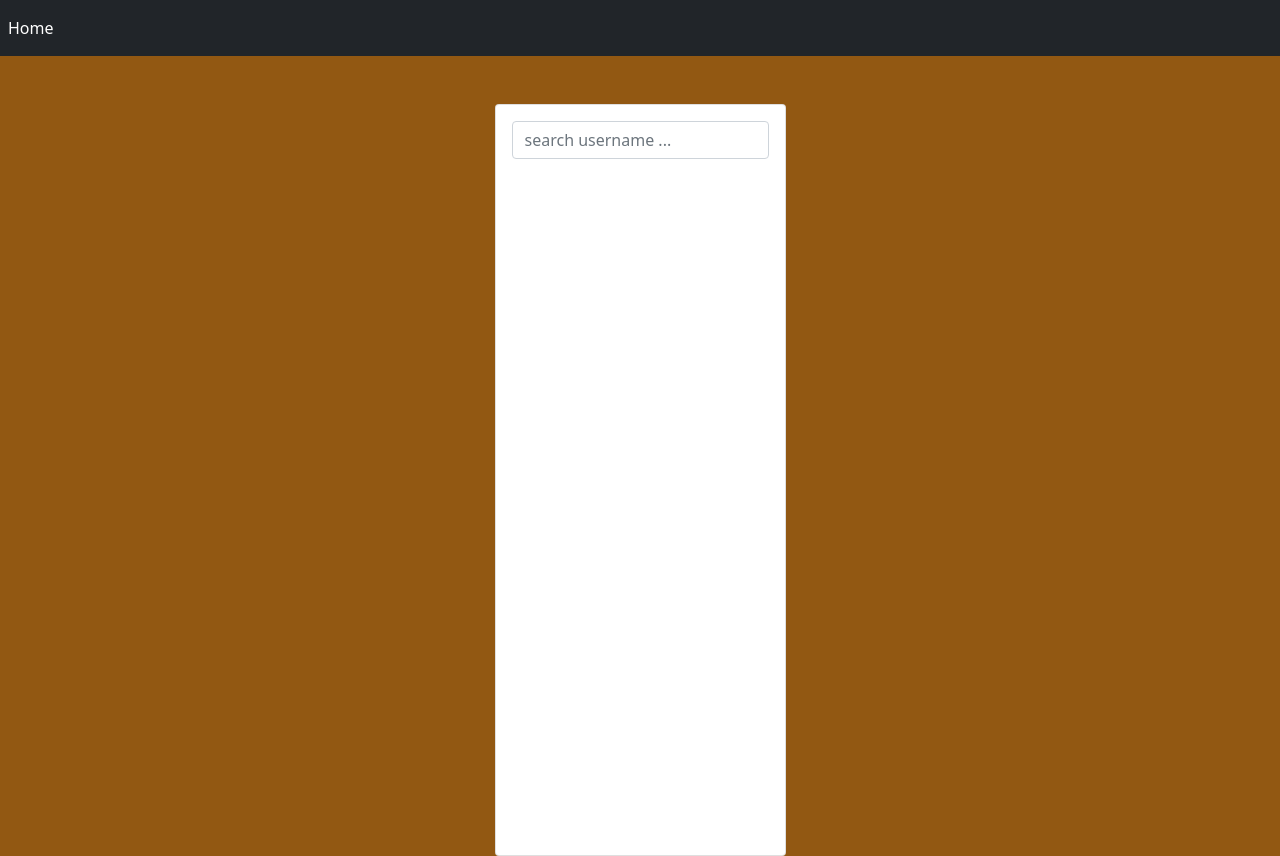
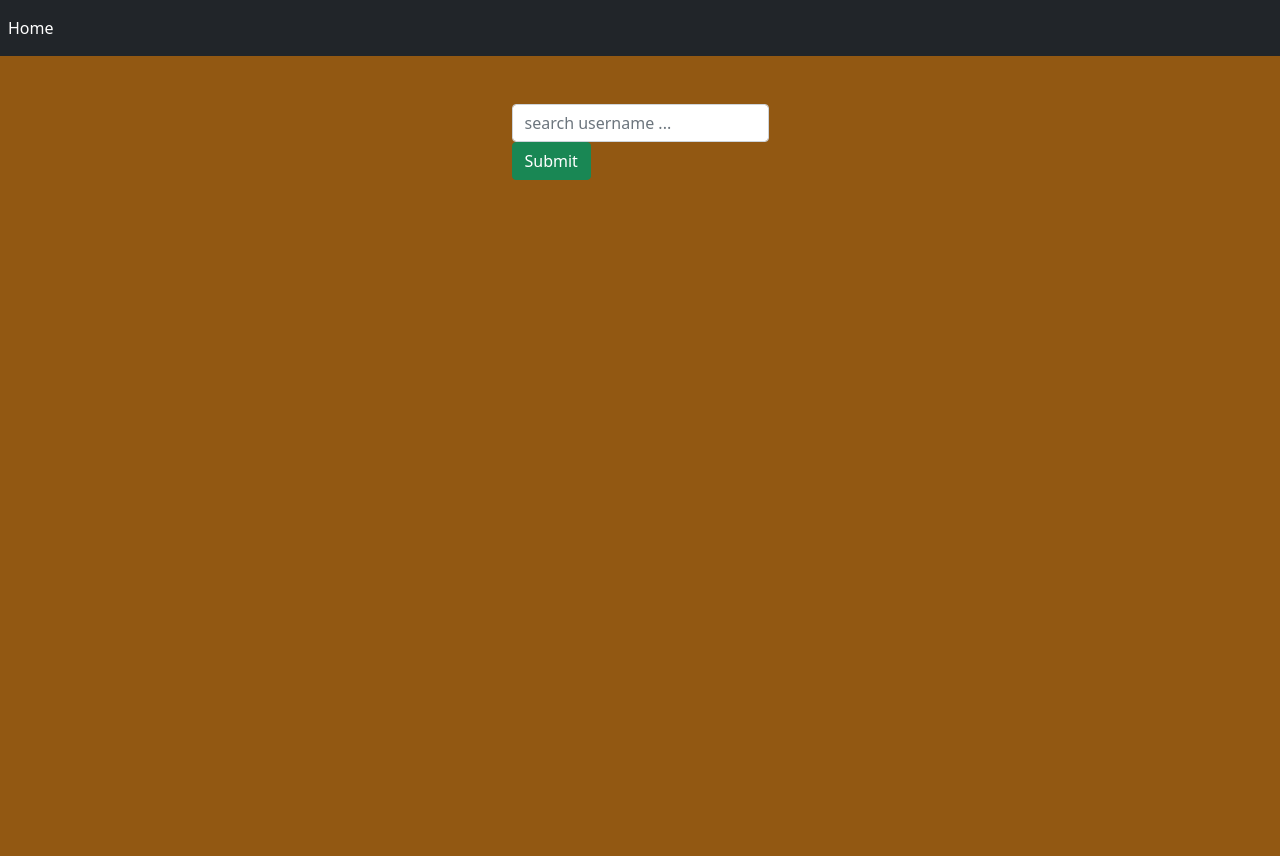
Before and after one commit to BellaObonyo/Github-Search, an Angular app: page /search-user in a window 1280 px wide. Built offline with nearby package versions, Linux system fonts and the light colour scheme.

Commit message:
styled submission button

```diff
--- a/src/app/search/search.component.css
+++ b/src/app/search/search.component.css
@@ -2,3 +2,6 @@
     background-color: rgb(146, 88, 18);
     height: 100vh;
 }
+.card{
+    height: 100px;
+}
--- a/src/app/search/search.component.html
+++ b/src/app/search/search.component.html
@@ -1,9 +1,10 @@
 <div class="container-fluid d-flex justify-content-center">
-    <div class="card mt-5 d-flex justify-content-center">
-        <div class="card-body ">
-            <form (ngSubmit)='search($event)' #userForm='ngForm'>
-                <input placeholder="search username ..." class="form-control" name ="searchTerm" [(ngModel)]="searchTerm" (keyup)="search($event)">
-            </form>
+   <div class="container  d-flex justify-content-center mt-5">
+    <form (ngSubmit)='search($event)' #userForm='ngForm'>
+        <input placeholder="search username ..." class="form-control" name ="searchTerm" [(ngModel)]="searchTerm" (keyup)="search($event)">
+        <div>
+            <button  class="btn-success btn" type="submit" >Submit</button>
         </div>
-    </div>
+    </form>
+   </div>
 </div>
```
